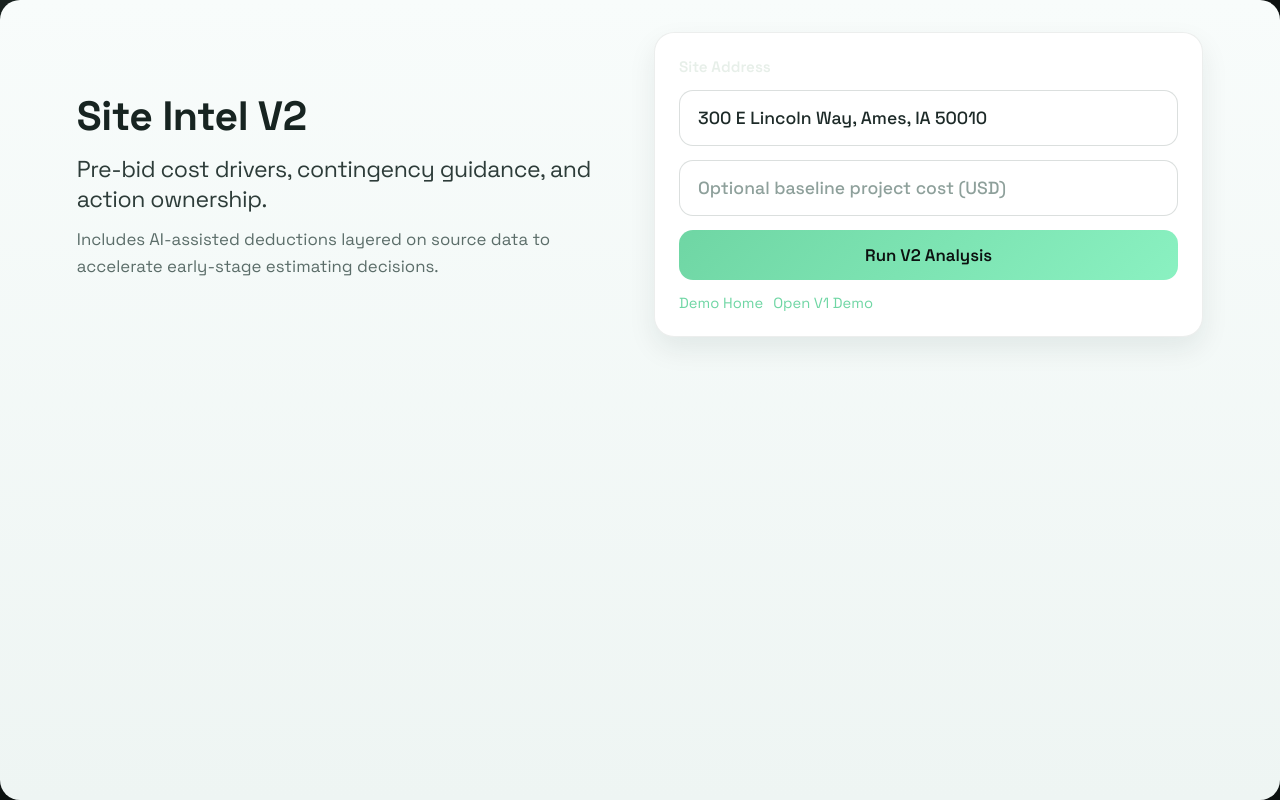
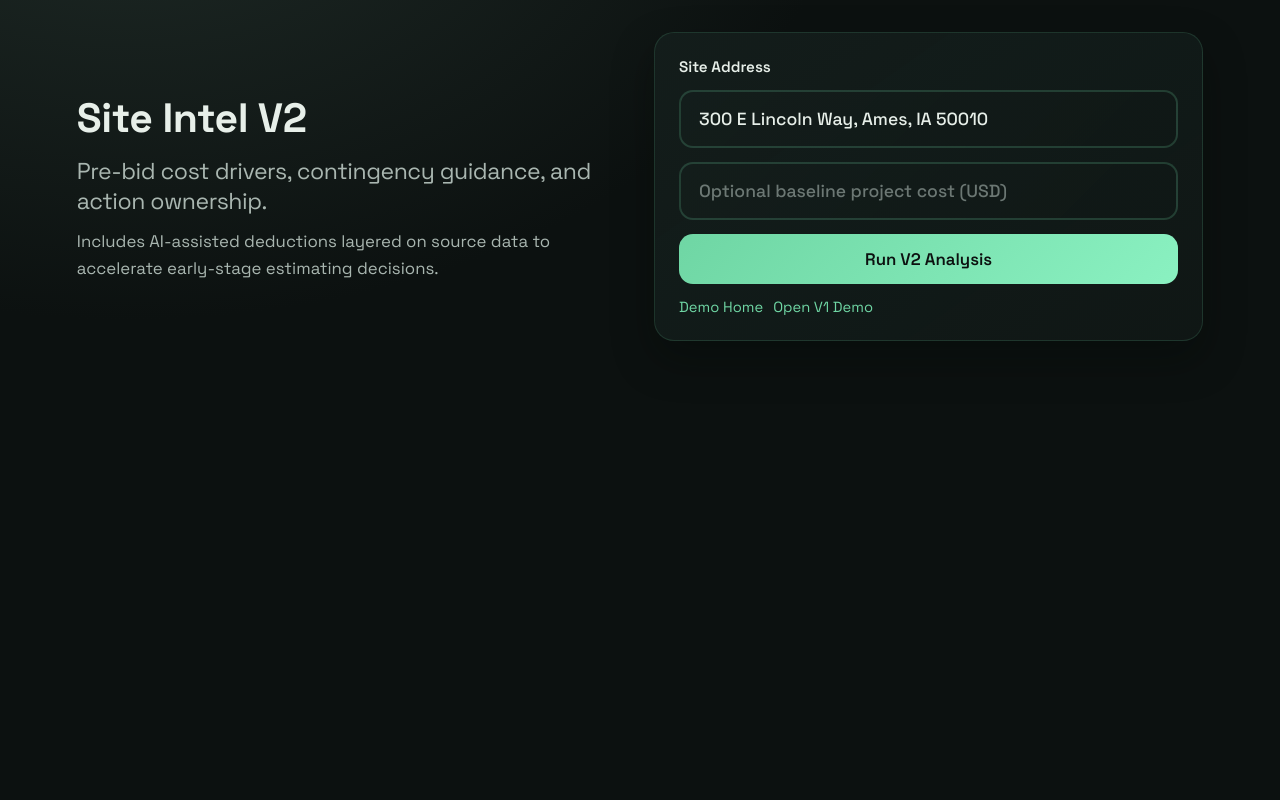
Before and after one commit to soumyamurthy/construction-site-intel, a Next.js app: page /v2 in a window 1280 px wide. Built offline with nearby package versions, Linux system fonts and the light colour scheme.

Commit message:
Reverse V2 UI back to dark theme

```diff
--- a/app/globals.css
+++ b/app/globals.css
@@ -687,18 +687,25 @@ button:hover {
   line-height: 1.5;
 }
 
+.v2-body {
+  background: radial-gradient(1200px 800px at 10% -20%, #1f2b27 0%, #0c1110 60%),
+    linear-gradient(120deg, #0c1110 0%, #0d1412 55%, #111916 100%);
+  color: var(--ink);
+}
+
 .v2-page {
-  background: linear-gradient(180deg, #f8fcfb 0%, #eef5f3 100%);
-  color: #1d2a28;
-  border-radius: 20px;
+  background: transparent;
+  color: var(--ink);
+  min-height: 100vh;
 }
 
 .v2-page .tag {
-  color: #172421;
+  color: var(--ink);
 }
 
 .v2-page .hero h1 {
-  color: #2d3c39;
+  color: var(--muted);
+  font-weight: 400;
 }
 
 .v2-page .hero p,
@@ -707,13 +714,13 @@ button:hover {
 .v2-page .signal-explanation,
 .v2-page .v2-group-header p,
 .v2-page .v2-list {
-  color: #5b6d69;
+  color: var(--muted);
 }
 
 .v2-page .card {
-  background: #ffffff;
-  border: 1px solid rgba(16, 41, 33, 0.08);
-  box-shadow: 0 12px 28px rgba(15, 40, 32, 0.08);
+  background: linear-gradient(145deg, rgba(20, 30, 28, 0.96), rgba(16, 24, 22, 0.9));
+  border: 1px solid rgba(111, 214, 164, 0.15);
+  box-shadow: var(--shadow);
 }
 
 .v2-page .section-title,
@@ -722,45 +729,78 @@ button:hover {
 .v2-page .implication-card h4,
 .v2-page .v2-metric strong,
 .v2-page .v2-table td {
-  color: #1c2b28;
+  color: var(--ink);
+}
+
+.v2-page .notice {
+  background: rgba(241, 200, 106, 0.15);
+  border-color: rgba(241, 200, 106, 0.3);
+  color: var(--accent-2);
+}
+
+.v2-page .submit-button {
+  background: linear-gradient(135deg, var(--accent) 0%, #8af1c1 100%);
+  color: #0c1110;
+}
+
+.v2-page .submit-button:hover:not(:disabled) {
+  box-shadow: 0 14px 38px rgba(111, 214, 164, 0.4) !important;
 }
 
 .v2-page .address-input {
-  background: #ffffff !important;
-  color: #1d2a28 !important;
-  border: 1px solid rgba(16, 41, 33, 0.15) !important;
+  background: linear-gradient(135deg,
+      rgba(20, 30, 28, 0.8) 0%,
+      rgba(16, 24, 22, 0.9) 100%) !important;
+  color: var(--ink) !important;
+  border: 2px solid rgba(111, 214, 164, 0.2) !important;
 }
 
 .v2-page .address-input::placeholder {
-  color: #8ea09b;
+  color: rgba(169, 182, 176, 0.6);
 }
 
 .v2-page .tab-button {
-  background: #f3f8f7;
-  color: #2b3c38;
-  border-color: rgba(16, 41, 33, 0.12);
+  background: rgba(111, 214, 164, 0.08);
+  color: var(--ink);
+  border-color: rgba(111, 214, 164, 0.18);
 }
 
 .v2-page .tab-button.active {
-  background: rgba(111, 214, 164, 0.25);
-  color: #1f322d;
+  background: rgba(111, 214, 164, 0.22);
+  color: var(--ink);
+  border-color: rgba(111, 214, 164, 0.48);
 }
 
 .v2-page .signal-item {
-  background: #fbfdfc;
-  border: 1px solid rgba(16, 41, 33, 0.08);
+  background: rgba(255, 255, 255, 0.02);
+  border: 1px solid rgba(255, 255, 255, 0.05);
 }
 
 .v2-page .v2-signal-group {
-  background: #f8fcfb;
-  border: 1px solid rgba(16, 41, 33, 0.08);
+  background: linear-gradient(180deg, rgba(19, 28, 26, 0.75), rgba(14, 20, 18, 0.65));
+  border: 1px solid rgba(255, 255, 255, 0.08);
 }
 
 .v2-page .v2-table th {
-  color: #60716d;
+  color: var(--muted);
 }
 
 .v2-page .v2-table th,
 .v2-page .v2-table td {
-  border-bottom: 1px solid rgba(16, 41, 33, 0.1);
+  border-bottom: 1px solid rgba(111, 214, 164, 0.15);
 }
+
+.v2-page .secondary-button {
+  color: var(--ink);
+  border-color: rgba(111, 214, 164, 0.35);
+  background: transparent;
+}
+
+.v2-page .secondary-button:hover {
+  background: transparent;
+  border-color: rgba(111, 214, 164, 0.65);
+}
+
+.v2-page .v2-links-row a {
+  color: var(--accent);
+}
--- a/app/v2/page.tsx
+++ b/app/v2/page.tsx
@@ -1,6 +1,6 @@
 "use client";
 
-import { useMemo, useState } from "react";
+import { useEffect, useMemo, useState } from "react";
 import type { Signal } from "../../lib/types";
 import type { V2AnalysisResult } from "../../lib/types-v2";
 
@@ -115,6 +115,13 @@ export default function V2Page() {
     () => (data ? groupImportantSignals(data.signals) : []),
     [data]
   );
+
+  useEffect(() => {
+    document.body.classList.add("v2-body");
+    return () => {
+      document.body.classList.remove("v2-body");
+    };
+  }, []);
 
   async function handleSubmit(event: React.FormEvent) {
     event.preventDefault();
```
